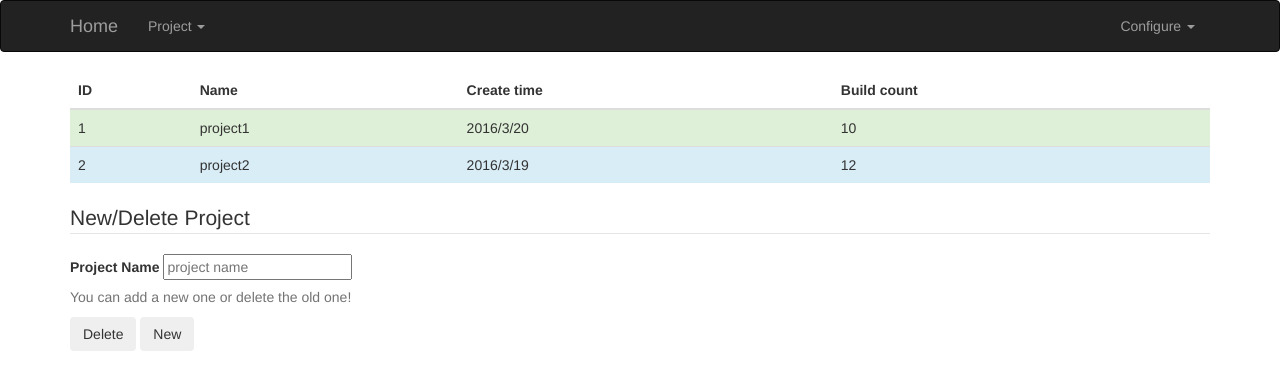
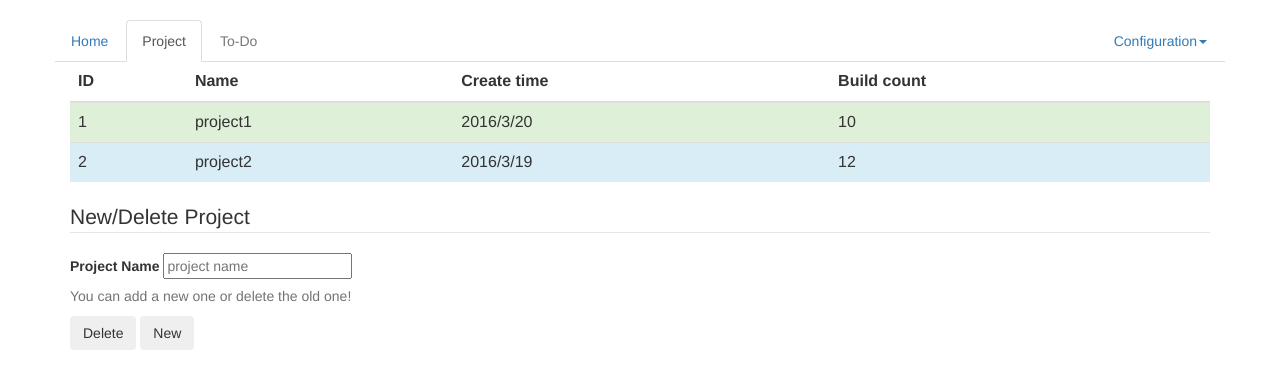
Before and after one commit to brucepei/snsbigdata, a Django app: page /project in a window 1280 px wide. Shown: the top 390 px of the page. Run offline with Django 3.2, Linux system fonts and the light colour scheme; some libraries are stand-ins or nearby versions.

Commit message:
change to use native bootstrap nav

```diff
--- a/SnSBigData/urls.py
+++ b/SnSBigData/urls.py
@@ -20,5 +20,5 @@ import tbd.views
 urlpatterns = [
     url(r'^admin/', admin.site.urls),
     url(r'^$', tbd.views.home_page, name='tbd_home'),
-    url(r'^project$', tbd.views.project_page, name='tbd_home'),
+    url(r'^project$', tbd.views.project_page, name='tbd_project'),
 ]
--- a/tbd/templates/tbd/base.html
+++ b/tbd/templates/tbd/base.html
@@ -1,110 +1,48 @@
 <!DOCTYPE html>
 <html>
     <head>
+        <meta charset="utf-8">
+        <meta name="viewport" content="width=device-width, initial-scale=1.0">
+        <meta http-equiv="Content-Type" content="text/html; charset=UTF-8">
         <title>{% block title %}No title{% endblock %}</title>
-        <meta name="viewport" content="width=device-width, initial-scale=1.0">
         <link href="/static/css/bootstrap.min.css" rel="stylesheet">
-        <style type="text/css">
-    .dropdown-submenu {
-        position:relative;
-    }
-    .dropdown-submenu>.dropdown-menu {
-        top:0;
-        left:100%;
-        margin-top:-6px;
-        margin-left:-1px;
-        -webkit-border-radius:0 6px 6px 6px;
-        -moz-border-radius:0 6px 6px 6px;
-        border-radius:0 6px 6px 6px;
-    }
-    .dropdown-submenu:hover>.dropdown-menu {
-        display:block;
-    }
-    .dropdown-submenu>a:after {
-        display:block;
-        content:" ";
-        float:right;
-        width:0;
-        height:0;
-        border-color:transparent;
-        border-style:solid;
-        border-width:5px 0 5px 5px;
-        border-left-color:#cccccc;
-        margin-top:5px;
-        margin-right:-10px;
-    }
-    .dropdown-submenu:hover>a:after {
-        border-left-color:#ffffff;
-    }
-    .dropdown-submenu.pull-left {
-        float:none;
-    }
-    .dropdown-submenu.pull-left>.dropdown-menu {
-        left:-100%;
-        margin-left:10px;
-        -webkit-border-radius:6px 0 6px 6px;
-        -moz-border-radius:6px 0 6px 6px;
-        border-radius:6px 0 6px 6px;
-    }
-        </style>
         <link rel="shortcut icon" href="/static/images/favicon.ico" type="image/x-icon" />
         <link rel="icon" href="/static/images/favicon.ico" type="image/x-icon" />
     </head>
 
     <body>
-        <div class="navbar navbar-inverse" role="navigation">
         <div class="container">
-                <div class="navbar-header">
-                    <button type="button" class="navbar-toggle" data-toggle="collapse" data-target=".navbar-collapse">
-                        <span class="sr-only">Toggle navigation</span>
-                        <span class="icon-bar"></span>
-                        <span class="icon-bar"></span>
-                        <span class="icon-bar"></span>
-                    </button>
-                    <a class="navbar-brand" href="{% url 'tbd_home' %}">Home</a>
-                </div>
-                <div class="navbar-collapse collapse">
-                    <ul class="nav navbar-nav">
-                        <li class="dropdown">
-                            <a href="#" class="dropdown-toggle" data-toggle="dropdown">
-                                Project <b class="caret"></b>
+            <div class="row">
+                <div class="span12">
+                    <div class="view">
+                        <ul class="nav nav-tabs" contenteditable="false">
+                            <li {% block nav_home_attr %}{% endblock %}><a href="{% url 'tbd_home' %}">Home</a></li>
+                            <li {% block nav_project_attr %}{% endblock %}><a href="{% url 'tbd_project' %}">Project</a></li>
+                            <li class="disabled"><a href="#">To-Do</a></li>
+                            <li class="dropdown pull-right">
+                                <a href="#" data-toggle="dropdown" class="dropdown-toggle">
+                                    Configuration<b class="caret"></b>
                                 </a>
                                 <ul class="dropdown-menu">
-                                {% for prj in project %}
-                                <li class="dropdown dropdown-submenu">
-                                    <a href="#" class="dropdown-toggle" data-toggle="dropdown">{{ prj.name }}</a>
-                                    <ul class="dropdown-menu">
-                                        <li><a href="{% url 'tbd_home' %}?project_name={{ prj.name }}">Build List</a></li>
-                                        <li><a href="{% url 'tbd_home' %}?project_name={{ prj.name }}">Test Big Data</a></li>
-                                        <li><a href="{% url 'tbd_home' %}?project_name={{ prj.name }}">Manual Build Data</a></li>
-                                        <li><a href="{% url 'tbd_home' %}?project_name={{ prj.name }}">Manual Test Data</a></li>
-                                    </ul>
-                                </li>
-                                {% endfor %}
-                                <li><a href="{% url 'manual_project') }}">New Project</a></li>
-                            </ul>
-                        </li>
-                    </ul>
-                    <ul class="nav navbar-nav navbar-right">
-                        <li class="dropdown">
-                            <a href="#" class="dropdown-toggle" data-toggle="dropdown">
-                                Configure <b class="caret"></b>
-                            </a>
-                            <ul class="dropdown-menu">
-                                <li><a href="#">configure 1</a></li>
-                                <li><a href="#">configure 2</a></li>
-                                <li><a href="#">configure 3</a></li>
+                                    <li><a href="#">to-do 1</a></li>
+                                    <li><a href="#">to-do 2</a></li>
+                                    <li><a href="#">to-do 3</a></li>
+                                    <li class="divider"></li>
+                                    <li><a href="#">to-do 11</a></li>
                                 </ul>
                             </li>
                         </ul>
                     </div>
                 </div>
             </div>
-
+            <div class="row">
+                <div class="span12">
                     {% block content %}{% endblock %}
+                </div>
+            </div>
+        </div>
 
         <script src="/static/js/jquery-1.11.3.min.js"></script>
         <script src="/static/js/bootstrap.min.js"></script>
-
     </body>
 </html>
--- a/tbd/templates/tbd/home.html
+++ b/tbd/templates/tbd/home.html
@@ -1,5 +1,6 @@
 {% extends 'tbd/base.html' %}
 {% block title %}SnS Big Data{% endblock %}
+{% block nav_home_attr %}class="active"{% endblock %}
 
 {% block content %}
     <div class="container">
--- a/tbd/templates/tbd/project.html
+++ b/tbd/templates/tbd/project.html
@@ -1,5 +1,6 @@
 {% extends 'tbd/base.html' %}
-{% block title %}SnS Big Data-Project{% endblock %}
+{% block title %}Project - SBD{% endblock %}
+{% block nav_project_attr %}class="active"{% endblock %}
 
 {% block content %}
     <div class="container">
--- a/tbd/tests.py
+++ b/tbd/tests.py
@@ -30,5 +30,5 @@ class Homepage(TestCase):
 
         self.assertIn(b'<html>', resp.content)
         self.assertTrue(resp.content.strip().endswith(b'</html>'))
-        self.assertIn(b'<title>SnS Big Data-Project</title>', resp.content)
+        self.assertIn(b'<title>Project - SBD</title>', resp.content)
         self.assertTrue(resp.content.decode('utf8') == render_to_string('tbd/project.html'))
```
Lines whose indentation alone changed are shown as unchanged.
